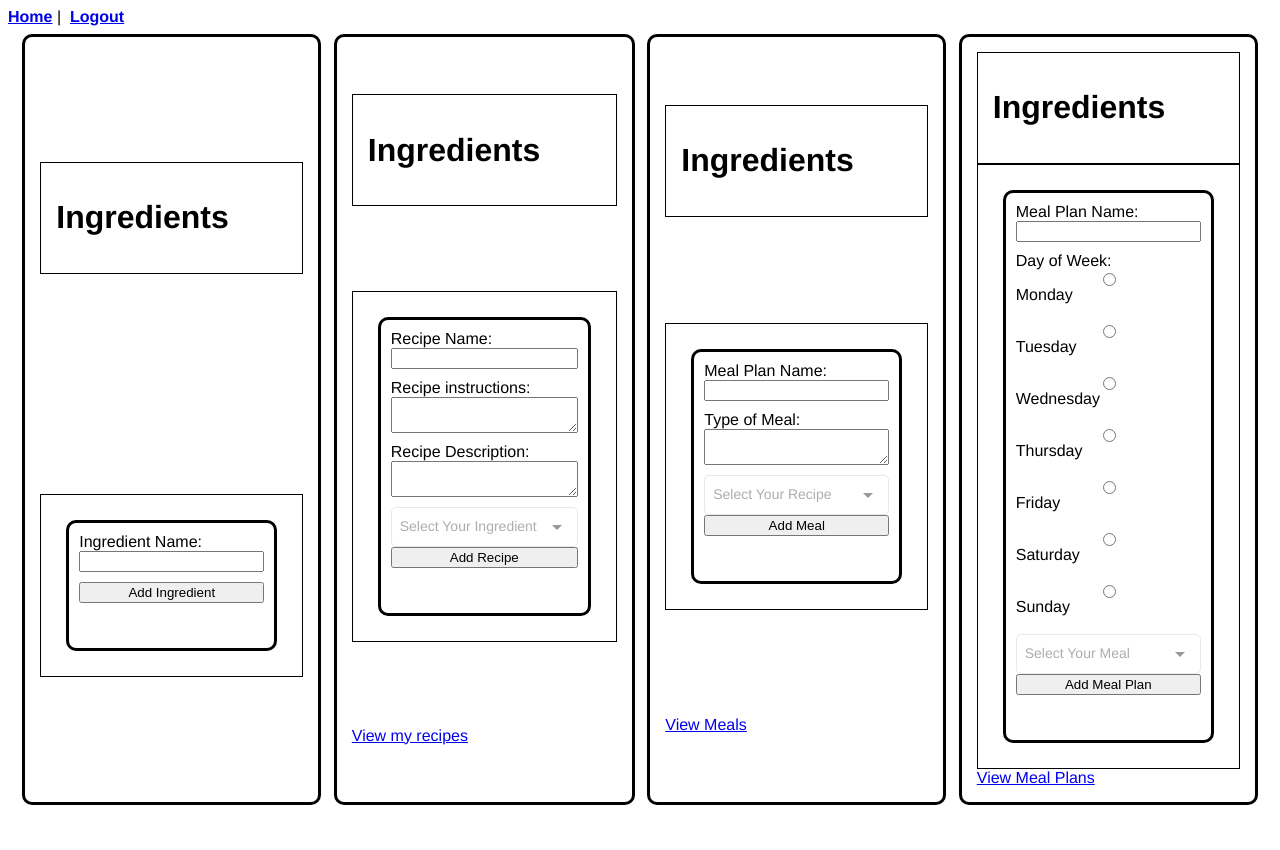
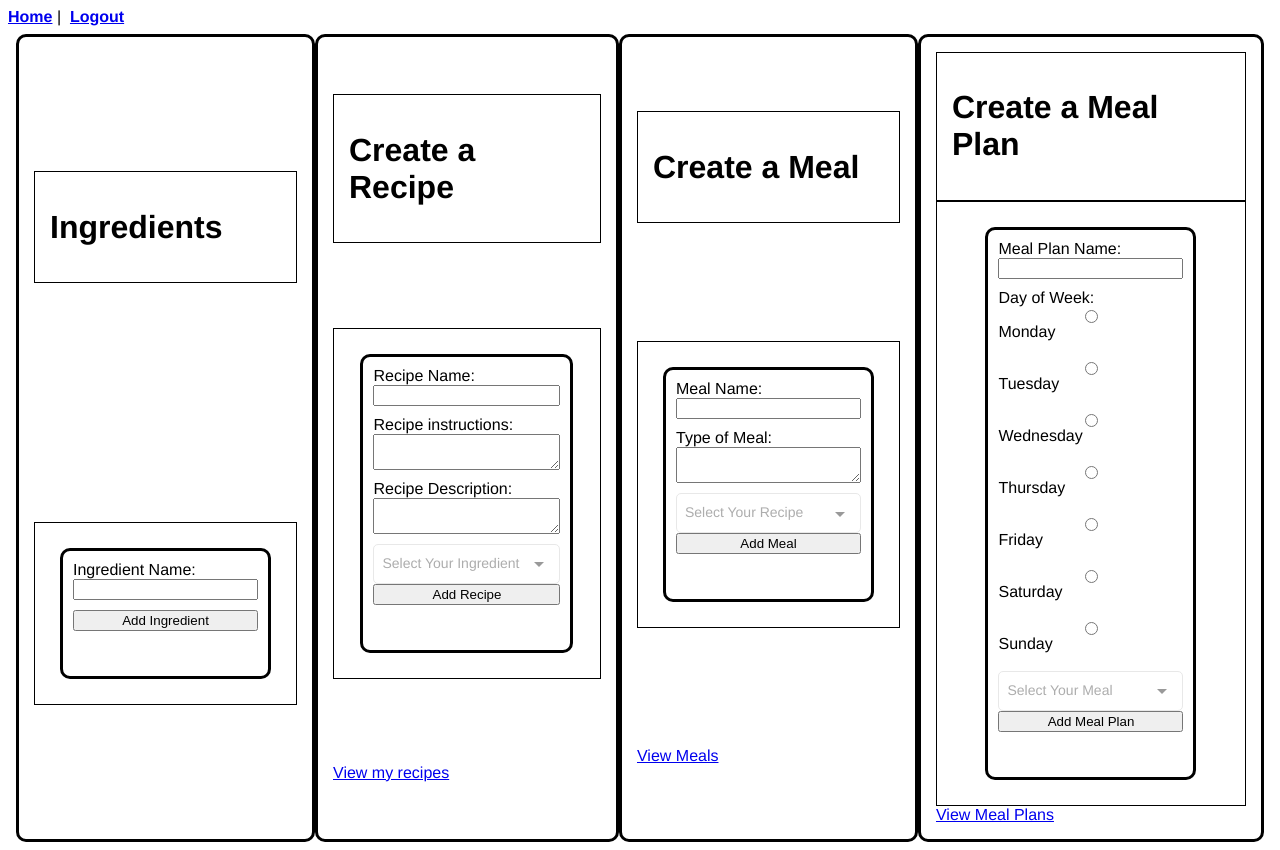
Before and after one commit to Advait-Redkar/Java-Meal-Planner, a Vue app in the folder vue/: page / in a window 1280 px wide. Before the commit the page ends 813 px from the top, so only its background shows below. Built offline with nearby package versions, Linux system fonts and the light colour scheme; no server answers; sample sign-in values are in the browser's storage.

Commit message:
Reformatted a few things

```diff
--- a/vue/src/components/AddRecipe.vue
+++ b/vue/src/components/AddRecipe.vue
@@ -1,7 +1,7 @@
 <template>
   <div id="add">
     <div>
-      <form v-on:submit.prevent>
+      <form>
         Recipe Name:
         <input
           type="text"
--- a/vue/src/components/CreateMeal.vue
+++ b/vue/src/components/CreateMeal.vue
@@ -1,8 +1,8 @@
 <template>
     <div id="add">
     <div>
-      <form v-on:submit.prevent>
-        Meal Plan Name:
+      <form>
+        Meal Name:
         <input
           type="text"
           class="form-control"
--- a/vue/src/components/CreateMealPlan.vue
+++ b/vue/src/components/CreateMealPlan.vue
@@ -1,7 +1,7 @@
 <template>
   <div id="add">
     <div>
-      <form v-on:submit.prevent>
+      <form>
         Meal Plan Name:
         <input
           type="text"
@@ -24,6 +24,7 @@
         <label for= 6>Saturday</label><br />
         <input type="radio" id= 7  name="day_of_week" value= 7 v-model="newMealPlan.mealplanDay" />
         <label for= 7>Sunday</label><br />
+
 
         <multiselect
           v-model="newMealPlan.mealList"
--- a/vue/src/views/Home.vue
+++ b/vue/src/views/Home.vue
@@ -24,7 +24,7 @@
         <div class="divitems"><add-ingredient></add-ingredient></div>
       </div>
       <div class="flex-item bordered flex-container">
-        <div class="divitems"><h1>Ingredients</h1></div>
+        <div class="divitems"><h1>Create a Recipe</h1></div>
         <div class="divitems"><add-recipe></add-recipe></div>
         <div>
           <router-link v-bind:to="{ name: 'recipeList' }"
@@ -33,14 +33,14 @@
         </div>
       </div>
       <div class="flex-item bordered flex-container">
-        <div class="divitems"><h1>Ingredients</h1></div>
+        <div class="divitems"><h1>Create a Meal</h1></div>
         <div class="divitems"><create-meal></create-meal></div>
         <div>
           <router-link v-bind:to="{ name: 'meals' }">View Meals</router-link>
         </div>
       </div>
       <div class="flex-item bordered flex-container">
-        <div class="divitems"><h1>Ingredients</h1></div>
+        <div class="divitems"><h1>Create a Meal Plan</h1></div>
         <div class="divitems"><create-meal-plan></create-meal-plan></div>
         <div>
           <router-link v-bind:to="{ name: 'mealPlans' }"
```
